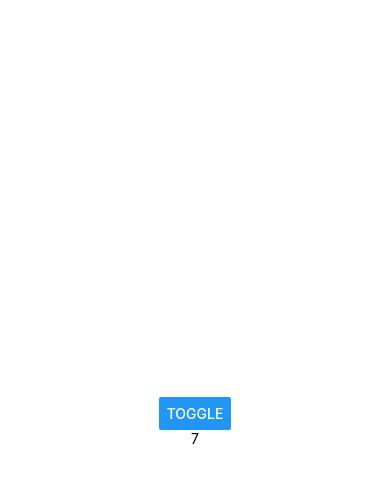
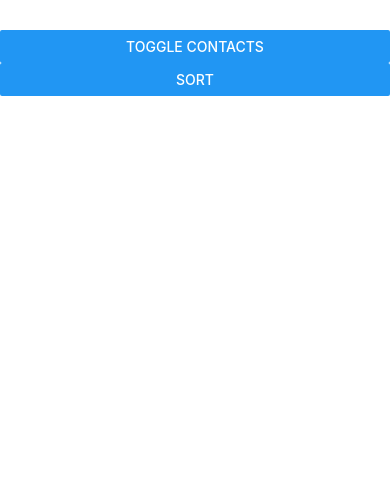
Before and after one commit to MuhammadSalman009-tech/CS50-react-native, a React Native app: screen / in a window 390 px wide. Shown: the top 480 px of the page. Built offline with nearby package versions, Linux system fonts and the light colour scheme.

Commit message:
Lec4:add Flatlist component

```diff
--- a/App.js
+++ b/App.js
@@ -1,7 +1,10 @@
 import { StatusBar } from "expo-status-bar";
+import Contacts, { compareNames } from "./Contacts";
 import React from "react";
+import Row from "./Row";
 import {
   Button,
+  FlatList,
   ScrollView,
   StyleSheet,
   Switch,
@@ -9,59 +12,34 @@ import {
   View,
 } from "react-native";
 
-class Counter extends React.Component {
-  constructor() {
-    super();
-    this.state = {
-      count: 0,
-    };
-  }
-  componentDidMount() {
-    this.interval = setInterval(() => this.inc(), 1000);
-  }
-  componentWillUnmount() {
-    clearInterval(this.interval);
-  }
-  inc = () => {
+export default class App extends React.Component {
+  state = {
+    showContacts: false,
+    contacts: Contacts,
+  };
+  toggleContacts = () => {
     this.setState((prevState) => ({
-      count: prevState.count + 1,
+      showContacts: !prevState.showContacts,
+    }));
+  };
+  sort = () => {
+    this.setState((prevState) => ({
+      contacts: prevState.contacts.sort(compareNames),
     }));
   };
   render() {
     return (
-      <View>
-        <Text>{this.state.count}</Text>
+      <View style={styles.toggleBtn}>
+        <Button title="Toggle Contacts" onPress={this.toggleContacts} />
+        <Button title="Sort" onPress={this.sort} />
+        {this.state.showContacts && (
+          <FlatList
+            data={this.state.contacts}
+            renderItem={({ item }) => <Row {...item} />}
+          />
+        )}
       </View>
     );
-  }
-}
-export default class App extends React.Component {
-  constructor() {
-    super();
-    this.state = {
-      showCounter: true,
-    };
-  }
-  toggleCounter = () => {
-    this.setState((prevState) => ({
-      showCounter: !prevState.showCounter,
-    }));
-  };
-  render() {
-    if (this.state.showCounter) {
-      return (
-        <View style={styles.container}>
-          <Button title="Toggle" onPress={this.toggleCounter} />
-          <Counter />
-        </View>
-      );
-    } else {
-      return (
-        <View style={styles.container}>
-          <Button title="Toggle" onPress={this.toggleCounter} />
-        </View>
-      );
-    }
   }
 }
 
@@ -75,4 +53,7 @@ const styles = StyleSheet.create({
   count: {
     fontSize: 30,
   },
+  toggleBtn: {
+    marginTop: 30,
+  },
 });
--- /dev/null
+++ b/Contacts.js
@@ -0,0 +1,34 @@
+const NUM_CONTACTS = 20;
+const firstNames = ["Muhammad", "Chaudhary", "Rana", "Raja"];
+const lastNames = [
+  "Ramzan",
+  "Salman",
+  "Usman",
+  "Ahmad",
+  "Faisal",
+  "Haseeb",
+  "Waqar",
+];
+//generate a random number between min and max
+const rand = (max, min = 0) =>
+  Math.floor(Math.random() * (max - min + 1)) + min;
+//generete a name
+const generateName = () =>
+  `${firstNames[rand(firstNames.length - 1)]} ${
+    lastNames[rand(lastNames.length - 1)]
+  }`;
+//generate a phone number
+const generatePhoneNumber = () =>
+  `${rand(999, 100)}-${rand(999, 100)}-${rand(9999, 1000)}`;
+//create a contact
+const createContact = () => ({
+  name: generateName(),
+  phone: generatePhoneNumber(),
+});
+//comnpare names for alphabetlizing
+export const compareNames = (contact1, contact2) =>
+  contact1.name > contact2.name;
+//add keys to contacts
+const addKeys = (val, key) => ({ key: key, ...val });
+//create an array of length NUM_CONTACTS
+export default Array.from({ length: NUM_CONTACTS }, createContact).map(addKeys);
--- /dev/null
+++ b/Row.js
@@ -0,0 +1,17 @@
+import { View, Text, StyleSheet } from "react-native";
+import React from "react";
+const styles = StyleSheet.create({
+  row: {
+    padding: 20,
+  },
+});
+const Row = (props) => {
+  return (
+    <View style={styles.row}>
+      <Text>{props.name}</Text>
+      <Text>{props.phone}</Text>
+    </View>
+  );
+};
+
+export default Row;
```
